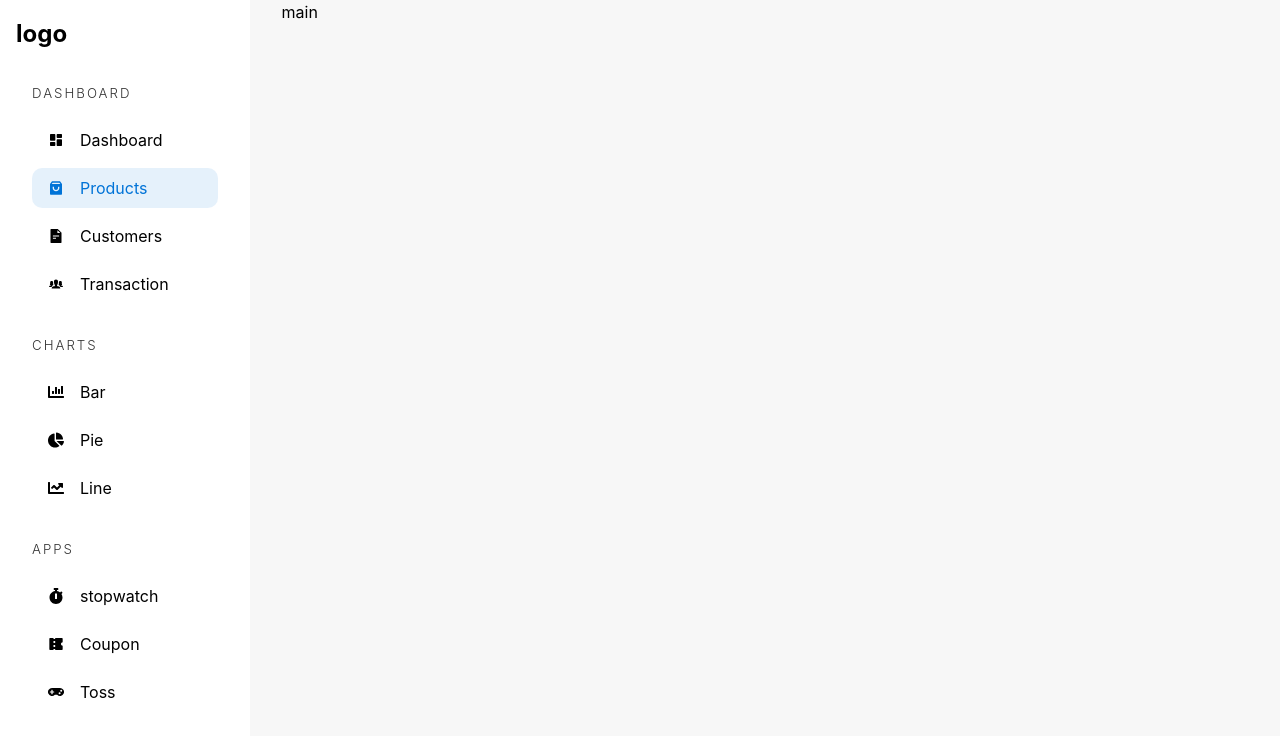
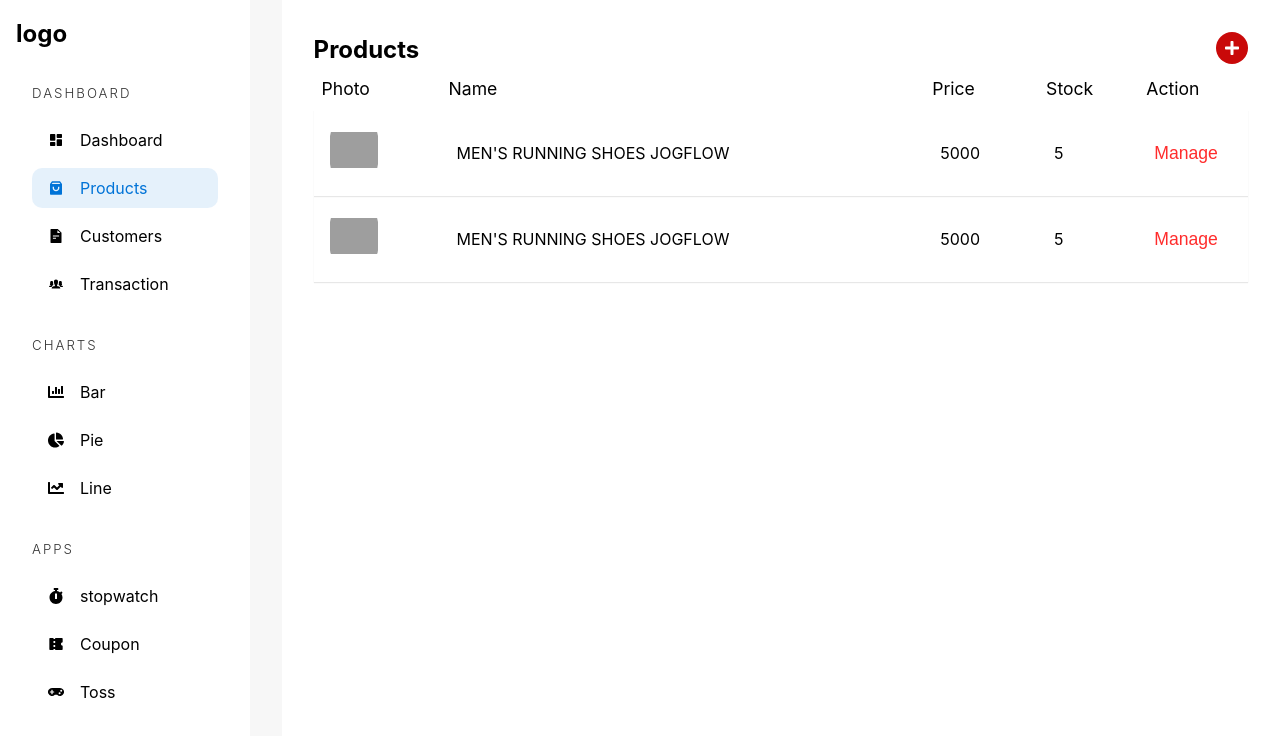
Before and after one commit to arafatsani36/admin-dashboard, a React (Vite) app: page /admin/products in a window 1280 px wide. Shown: the top 736 px of the page. Built offline with nearby package versions, Linux system fonts and the light colour scheme; grey boxes are pictures that could not be loaded.

Commit message:
dasboard table add

```diff
--- a/package.json
+++ b/package.json
@@ -16,11 +16,13 @@
     "react-dom": "^18.2.0",
     "react-icons": "^5.0.1",
     "react-router-dom": "^6.21.3",
+    "react-table": "^7.8.0",
     "sass": "^1.70.0"
   },
   "devDependencies": {
     "@types/react": "^18.2.43",
     "@types/react-dom": "^18.2.17",
+    "@types/react-table": "^7.7.19",
     "@typescript-eslint/eslint-plugin": "^6.14.0",
     "@typescript-eslint/parser": "^6.14.0",
     "@vitejs/plugin-react-swc": "^3.5.0",
--- a/src/component/chats.tsx
+++ b/src/component/chats.tsx
@@ -8,8 +8,9 @@ import {
   Legend,
   ChartData,
   ChartOptions,
+  ArcElement,
 } from 'chart.js';
-import { Bar } from 'react-chartjs-2';
+import { Bar, Doughnut } from 'react-chartjs-2';
 
 ChartJS.register(
   CategoryScale,
@@ -17,7 +18,8 @@ ChartJS.register(
   BarElement,
   Title,
   Tooltip,
-  Legend
+  Legend,
+  ArcElement
 );
 
 const months = ['January', 'February', 'March', 'April', 'May', 'June', 'July'];
@@ -89,13 +91,48 @@ export const BarChat = ({horizontal = false, data_1 = [], data_2 = [], title_1,
       };
 
 
+  return <Bar options={options} data={data} />;
+}
+
+
+interface dougHnutChartProps{
+  labels: string[];
+  data: number[];
+  backgroundColor: string[];
+  cutout?: number | string;
+  legends?: boolean;
+  offset?: number[];
+}
 
 
 
+export const DougHnutChart = ({labels, data, backgroundColor, cutout, legends = true, offset}: dougHnutChartProps) => {
 
+  const dougHnutData: ChartData<"doughnut", number[], string> = {
+    labels,
+    datasets: [{
+      data,
+      backgroundColor,
+      borderWidth:0,
+      offset
+    },
+  ],
 
+  };
 
+  const dougHnutOptions: ChartOptions<"doughnut"> = {
+    responsive: true,
+    plugins:{
+      legend:{
+        display: legends,
+        position: "bottom",
+        labels:{
+          padding:40,
+        },
+      },
+    },
+    cutout,
+  };
 
-
-  return <Bar options={options} data={data} />;
+  return <Doughnut data={dougHnutData} options={dougHnutOptions}/>
 }
--- /dev/null
+++ b/src/component/dashboardTable.tsx
@@ -0,0 +1,40 @@
+import { Column } from "react-table";
+import TableHOC from "./tableHOC";
+
+interface DataType{
+    id:string,
+    quantity: number,
+    discount: number,
+    amount: number,
+    status: string
+}
+
+const columns:Column<DataType>[] = [
+    {
+       Header : "Id",
+       accessor: "id"
+    },
+    {
+       Header : "Quantity",
+       accessor: "quantity"
+    },
+    {
+       Header : "Discount",
+       accessor: "discount"
+    },
+    {
+        Header : "Amount",
+        accessor: "amount"
+     },
+     {
+        Header : "Status",
+        accessor: "status"
+     },
+
+]
+
+const DashboardTable = ({data = []}: {data: DataType[]}) => {
+    return TableHOC<DataType>(columns, data, "transactionsBox", "Top Transactions")();
+};
+
+export default DashboardTable;
--- /dev/null
+++ b/src/component/tableHOC.tsx
@@ -0,0 +1,62 @@
+import { Column, TableOptions, useTable } from "react-table";
+
+function TableHOC <T extends object>(columns: Column <T>[], data: T[], containerClassName: string, heading: string){
+
+    return function HOC(){
+
+
+        const options: TableOptions<T> ={
+            columns,
+            data
+        }
+        const {getTableProps, getTableBodyProps, headerGroups, rows, prepareRow} = useTable(options)
+        return(
+        <div className={containerClassName}>
+            <h2 className="heading">
+                {heading}
+            </h2>
+
+            <table className="table" {...getTableProps()}>
+                <thead>
+                    {
+                        headerGroups.map((headerGroups)=> (
+                            <tr {...headerGroups.getHeaderGroupProps}>
+                                {
+                                    headerGroups.headers.map((column) =>(
+                                        <th {...column.getHeaderProps}>
+                                            {column.render("Header")}
+                                        </th>
+                                    ))
+                                }
+                            </tr>
+
+                        ))
+                    }
+                </thead>
+                <tbody {...getTableBodyProps()}>
+
+                    {
+                        rows.map((row) => {
+                            prepareRow(row);
+
+                            return <tr {...row.getRowProps()}>
+                                {
+                                    row.cells.map((cell) => (
+                                        <td {...cell.getCellProps()}>
+                                            {cell.render("Cell")}
+
+                                        </td>
+                                    ))
+                                }
+                            </tr>
+                        })
+                    }
+                </tbody>
+            </table>
+        </div>
+        )
+
+    }
+}
+
+export default TableHOC;
--- a/src/pages/products.tsx
+++ b/src/pages/products.tsx
@@ -1,10 +1,71 @@
+import { ReactElement, useCallback, useState } from "react";
 import AdminSidebar from "../component/adminsidebar";
+import TableHOC from "../component/tableHOC";
+import { Column } from "react-table";
+import { Link } from "react-router-dom";
+import { FaPlus } from "react-icons/fa";
 
+
+interface DataType{
+    photo:ReactElement;
+    name:string;
+    price:number;
+    stock: number;
+    action: ReactElement;
+
+}
+const columns:Column<DataType>[] = [
+    {
+        Header: "Photo",
+        accessor: "photo"
+    },
+    {
+        Header: "Name",
+        accessor: "name"
+    },
+    {
+        Header: "Price",
+        accessor: "price"
+    },
+    {
+        Header: "Stock",
+        accessor: "stock"
+    },
+    {
+        Header: "Action",
+        accessor: "action"
+    }
+]
+
+const img1 = "https://www.google.com/imgres?imgurl=https%3A%2F%2Fcontents.mediadecathlon.com%2Fp2393847%2F4d2cc2c91fbaeec4a0a3a00af395c64a%2Fp2393847.jpg&tbnid=zWAhKF8_h5U14M&vet=12ahUKEwie1aSmqZ-EAxXpe2wGHRprD8cQMygiegUIARDBAQ..i&imgrefurl=https%3A%2F%2Fwww.decathlon.in%2Fp%2F8733470%2Fjogging-shoes%2Fmen-s-running-shoes-jogflow-1001-grey-orange%3Fid%3D8733470%26type%3Dp&docid=jRB29xfI34YyqM&w=2500&h=2500&q=shoes&ved=2ahUKEwie1aSmqZ-EAxXpe2wGHRprD8cQMygiegUIARDBAQ"
+
+const arr:DataType[] = [
+    {
+        photo: <img src="img1"/>,
+        name: "MEN'S RUNNING SHOES JOGFLOW",
+        price:5000,
+        stock:5,
+        action:<Link to="/admin/products"><button>Manage</button></Link>
+    },
+    {
+        photo: <img src="img1"/>,
+        name: "MEN'S RUNNING SHOES JOGFLOW",
+        price:5000,
+        stock:5,
+        action:<Link to="/admin/products"><button>Manage</button></Link>
+    },
+]
 const Products = () => {
+    const [data] = useState<DataType[]>(arr)
+    const table = useCallback(
+        TableHOC<DataType>(columns, data, "dasBoardProductsBox", "Products")
+        ,[]
+        );
     return (
         <div className="adminContainer">
             <AdminSidebar/>
-            <main>main</main>
+            <main>{table()}</main>
+            <Link to='/admin/products/new' className="createProductsBtn"><FaPlus/></Link>
         </div>
     );
 };
--- a/src/styles/_dashboard.scss
+++ b/src/styles/_dashboard.scss
@@ -126,7 +126,6 @@
                         border-radius: 20px;
                     }
                 }
-
                 > span{
                     font-size: 0.8rem;
                     font-weight: bold;
@@ -137,4 +136,45 @@
     }
 
 
+    .transactionContainer{
+        display: flex;
+        gap: 2rem;
+        padding: 0 2rem 2rem 0;
+        height: 30rem;
+
+        > div{
+            background-color: white;
+            box-shadow: 0px 10px 10px rgba(0, 0, 0, 0.132);
+            border-radius: 10px;
+        }
+        .genderChart{
+            width: 100%;
+            max-width: 20rem;
+            padding: 1rem;
+            position: relative;
+
+            > h2{
+                text-align: center;
+                margin: 1.5rem 0 2rem 0;
+                @include heading;
+            }
+            > p{
+                @include posCenter;
+                font-size: 2rem;
+                color: rgba(0, 0, 0, 0.634);
+            }
+        }
+
+        .transactionsBox{
+            width: 100%;
+            padding: 1rem;
+            overflow-x: auto;
+            >h2{
+                margin: 1.5rem 0 0 0;
+                @include heading;
+                text-align: center;
+            }
+        }
+    }
+
 }
--- /dev/null
+++ b/src/styles/_products.scss
@@ -0,0 +1,19 @@
+.dasBoardProductsBox{
+    background-color: white;
+    padding: 2rem;
+    overflow: auto;
+    @include square(100%)
+}
+.createProductsBtn{
+    position: fixed;
+    right: 2rem;
+    top:2rem;
+    @include square(2rem);
+    @include flex(row, center, center, 0);
+    border-radius: 50%;
+    background-color: rgb(201, 9, 9);
+    color: white;
+    &:hover{
+        opacity: 0.8;
+    }
+}
--- a/src/styles/app.scss
+++ b/src/styles/app.scss
@@ -1,5 +1,6 @@
 @import "mixins";
 @import "dashboard";
+@import "products";
 :root {
     font-family: Inter, system-ui, Avenir, Helvetica, Arial, sans-serif;
     line-height: 1.5;
@@ -63,6 +64,62 @@ a{
     }
 }
 
-main {
-    overflow-y: auto; // Add this to make the main content scrollable if needed
+// main {
+//     overflow-y: auto; // Add this to make the main content scrollable if needed
+// }
+
+.table{
+    border-collapse: collapse;
+    width: 100%;
+    th,
+    td{
+        padding: 8px;
+        text-align: left;
+        vertical-align: middle;
+      }
+    th{
+        font-weight: bold;
+        color: black;
+        font-size: 1.1rem;
+        font-weight: 400;
+        // padding: 2rem 1rem;
+    }
+    tbody{
+        tr{
+            box-shadow: 0px 1px 1px rgba(0,0,0, 0.093);
+        }
+        td{
+            padding: 1rem;
+
+            img{
+                width: 3rem;
+                height: 3rem;
+                object-fit: contain;
+                border-radius: 10px;
+            }
+            a{
+                text-decoration: none;
+            }
+            button{
+                width: 2rem;
+                height: 2rem;
+                font-size: 1.1rem;
+                border: none;
+                outline: none;
+                background-color: transparent;
+                cursor: pointer;
+                color: rgb(255,44,44);
+                &:hover{
+                    opacity: 0.6;
+                }
+            }
+
+            &:first-child{
+                border-left: none;
+            }
+            &:last-child{
+                border-right: none;
+            }
+        }
+    }
 }
```
Also changed, not shown: src/pages/dashboard.tsx (+29 -2 lines), 1 other file (tests, documents, lock files or other folders).
